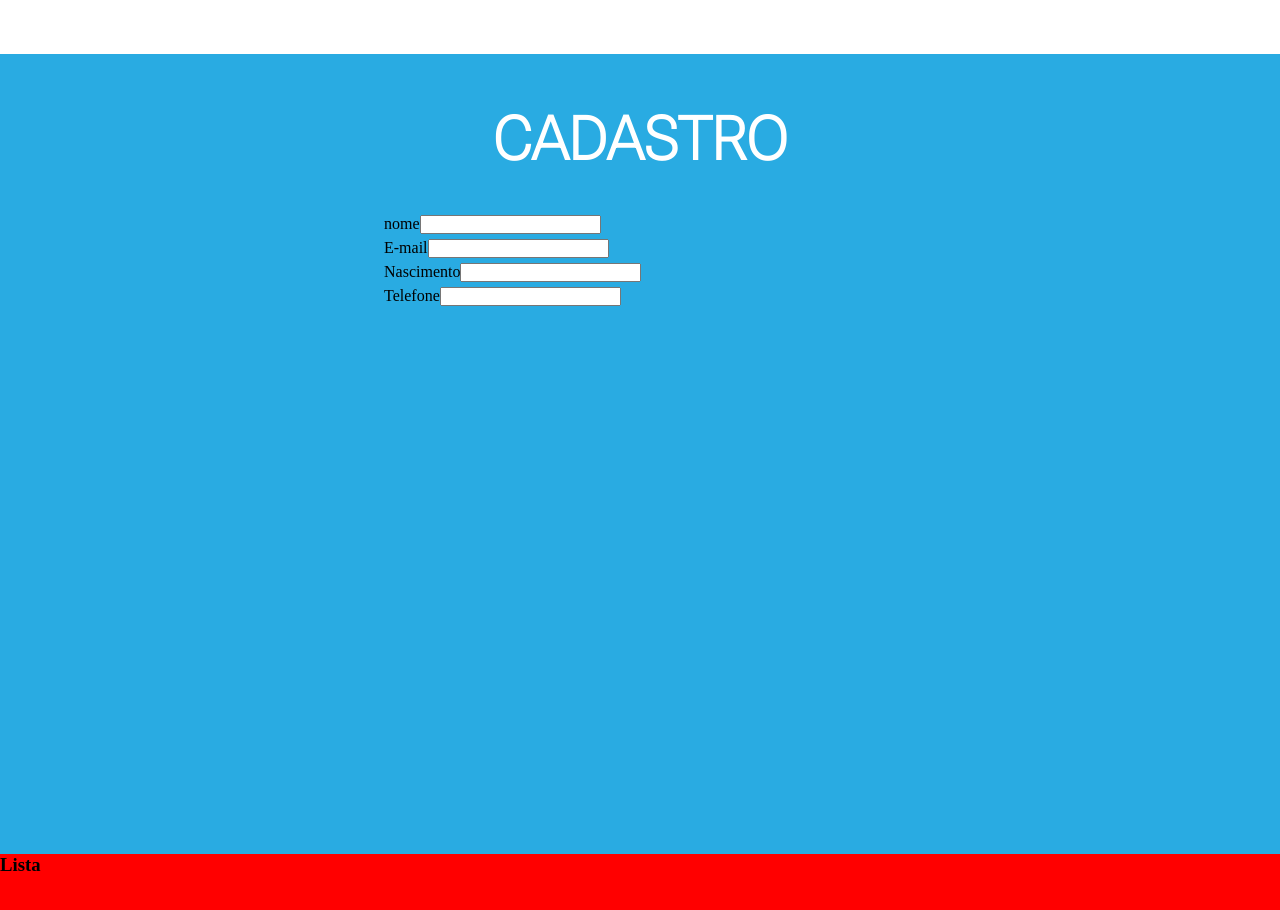
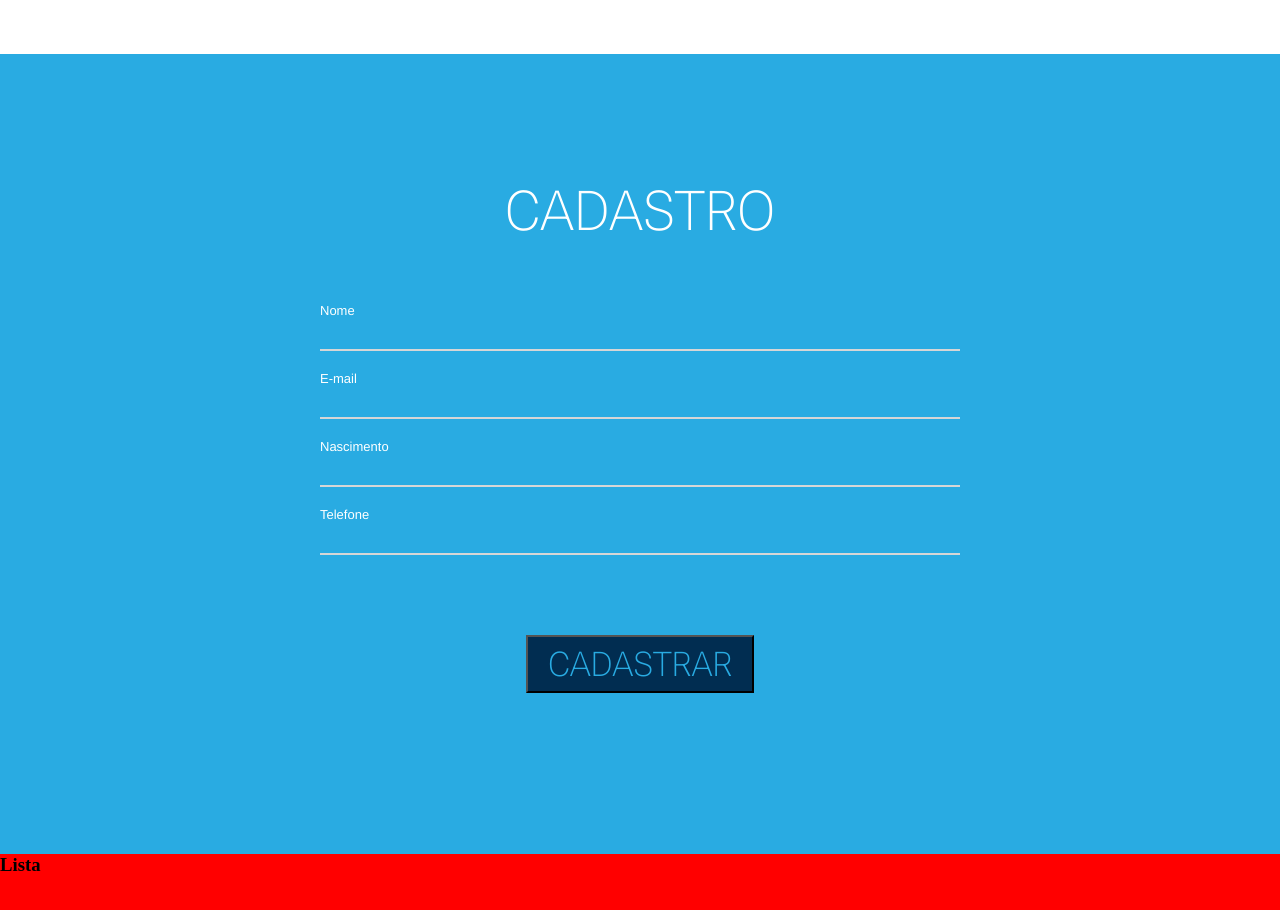
Before and after one commit to kaiquye/DESAFIO-IN8-DEV, a React (Create React App) app in the folder client/: page / in a window 1280 px wide. Shown: the part 746-1656 px from the top of the page. Built offline with nearby package versions, Linux system fonts and the light colour scheme.

Commit message:
validacao do formulario

```diff
--- a/client/package.json
+++ b/client/package.json
@@ -3,15 +3,18 @@
   "version": "0.1.0",
   "private": true,
   "dependencies": {
+    "@hookform/resolvers": "^2.8.10",
     "@material-ui/core": "^4.12.4",
     "@testing-library/jest-dom": "^5.16.4",
     "@testing-library/react": "^13.2.0",
     "@testing-library/user-event": "^13.5.0",
     "react": "^18.1.0",
     "react-dom": "^18.1.0",
+    "react-hook-form": "^7.31.2",
     "react-router-dom": "^6.3.0",
     "react-scripts": "5.0.1",
-    "web-vitals": "^2.1.4"
+    "web-vitals": "^2.1.4",
+    "yup": "^0.32.11"
   },
   "scripts": {
     "start": "react-scripts start",
--- a/client/src/components/Formulario-cadastro/cadatro.module.css
+++ b/client/src/components/Formulario-cadastro/cadatro.module.css
@@ -6,28 +6,67 @@
   align-items: center;
   justify-content: center;
 }
+.cadastro_body_titulo {
+  font-family: "Roboto Flex", sans-serif;
+  font-weight: 500;
+  color: rgb(255, 255, 255);
+  font-size: 55px;
+  text-align: center;
+  margin-bottom: 60px;
+}
 .cadastro_body {
-  height: 700px;
-  width: 40%;
+  margin-top: 250px;
+  width: 50%;
+  height: 100%;
+}
+.cadastro_body_form {
+  width: 100%;
+  height: 60%;
+}
+
+.cadastro_body_form_btn{
   display: flex;
   flex-direction: column;
   align-items: center;
-  justify-content: start;
-  padding: 10px;
+  width: 100%;
+  margin-top: 60px;
 }
-.cadastro_body h1 {
-  margin-bottom: 40px;
-  text-align: start;
+
+.cadastro_body_form_button {
+  font-size: 34px;
+  padding-top: 7px;
+  padding-bottom: 7px;
+  padding-left: 20px;
+  padding-right: 20px;
+  color: #29abe2;
+  background-color: #012d51;
   font-family: "Roboto Flex", sans-serif;
-  font-size: 60px;
-  color: white;
+  align-items: center;
+  cursor: pointer;
 }
-.cadastro_body_form {
-  width: 100%;
+
+/* styles input */
+.cadastro_body_form_input {
   display: flex;
   flex-direction: column;
-  gap: 5px;
 }
-.cadastro_body_form_nome {
+.cadastro_body_form_input label {
+  color: rgb(255, 255, 255);
+  font-family: Helvetica;
+  font-size: 13px;
+}
+.cadastro_body_form_input input {
+  margin-bottom: 20px;
+  font-family: Helvetica;
+  background-color: rgba(255, 255, 255, 0);
+  border: none;
+  border-bottom: 2px solid rgb(214, 214, 214);
+  padding: 8px;
   color: white;
+  font-family: Arial, Helvetica, sans-serif;
+  font-weight: 500;
 }
+.cadastro_body_form_input input:focus {
+  box-shadow: 0 0 0 0;
+  outline: 0;
+}
--- a/client/src/components/Formulario-cadastro/index.js
+++ b/client/src/components/Formulario-cadastro/index.js
@@ -1,41 +1,64 @@
-import { Input, TextField } from '@material-ui/core';
 import style from './cadatro.module.css'
+
+import { useForm } from "react-hook-form";
+import { yupResolver } from '@hookform/resolvers/yup';
+import * as yup from "yup";
+
+const ValidarCampos = yup.object({
+    nome: yup.string().required(),
+    email: yup.string().email().required(),
+    telefone: yup.string().required(),
+    nascimento: yup.date().required(),
+}).required();
+
+
 
 function NovoEstagiario() {
 
+    const { register, handleSubmit, formState: { errors } } = useForm({
+        resolver: yupResolver(ValidarCampos)
+    });
+    const onSubmit = data => console.log(data);
 
     return (
         <section className={style.cadastro} >
             <main className={style.cadastro_body} >
-                <h1>CADASTRO</h1>
-                <form className={style.cadastro_body_form} >
-                    <div>
+                <h1 className={style.cadastro_body_titulo} > CADASTRO</h1>
+                <form className={style.cadastro_body_form} onSubmit={handleSubmit(onSubmit)}  >
+                    <div className={style.cadastro_body_form_input}  >
                         <label>
-                            nome
+                            Nome
                         </label>
-                        <input />
+                        <input {...register("nome")} name='nome' type='text' />
+                        <p>{errors.nome?.message}</p>
                     </div>
-                    <div>
+                    <div className={style.cadastro_body_form_input}  >
                         <label>
                             E-mail
                         </label>
-                        <input />
+                        <input {...register("email")} name='email' type='text' />
+                        <p>{errors.email?.message}</p>
                     </div>
-                    <div>
+                    <div className={style.cadastro_body_form_input}  >
                         <label>
                             Nascimento
                         </label>
-                        <input />
+                        <input {...register("nascimento")} name='nascimento' type='text' />
+                        <p>{errors.nascimento?.message}</p>
                     </div>
-                    <div>
+                    <div className={style.cadastro_body_form_input}  >
                         <label>
                             Telefone
                         </label>
-                        <input />
+                        <input {...register("telefone")} name='telefone' type='text' />
+                        <p>{errors.telefone?.message}</p>
+                    </div>
+                    <div className={style.cadastro_body_form_btn} >
+                        <button className={style.cadastro_body_form_button}>CADASTRAR</button>
                     </div>
                 </form>
             </main>
-        </section>
+        </section >
     )
 
 }
```
Also changed, not shown: 1 other file (tests, documents, lock files or other folders).
